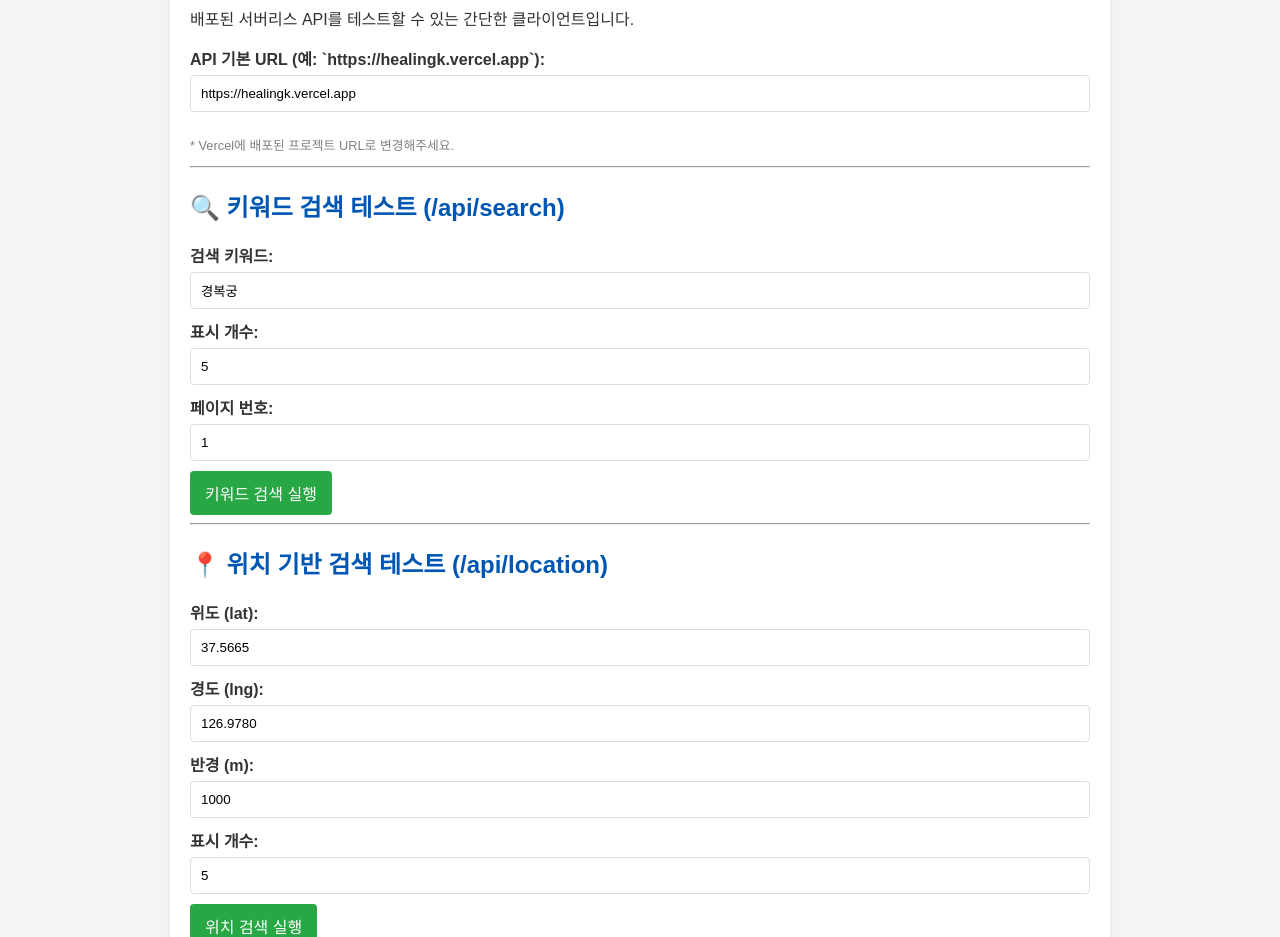
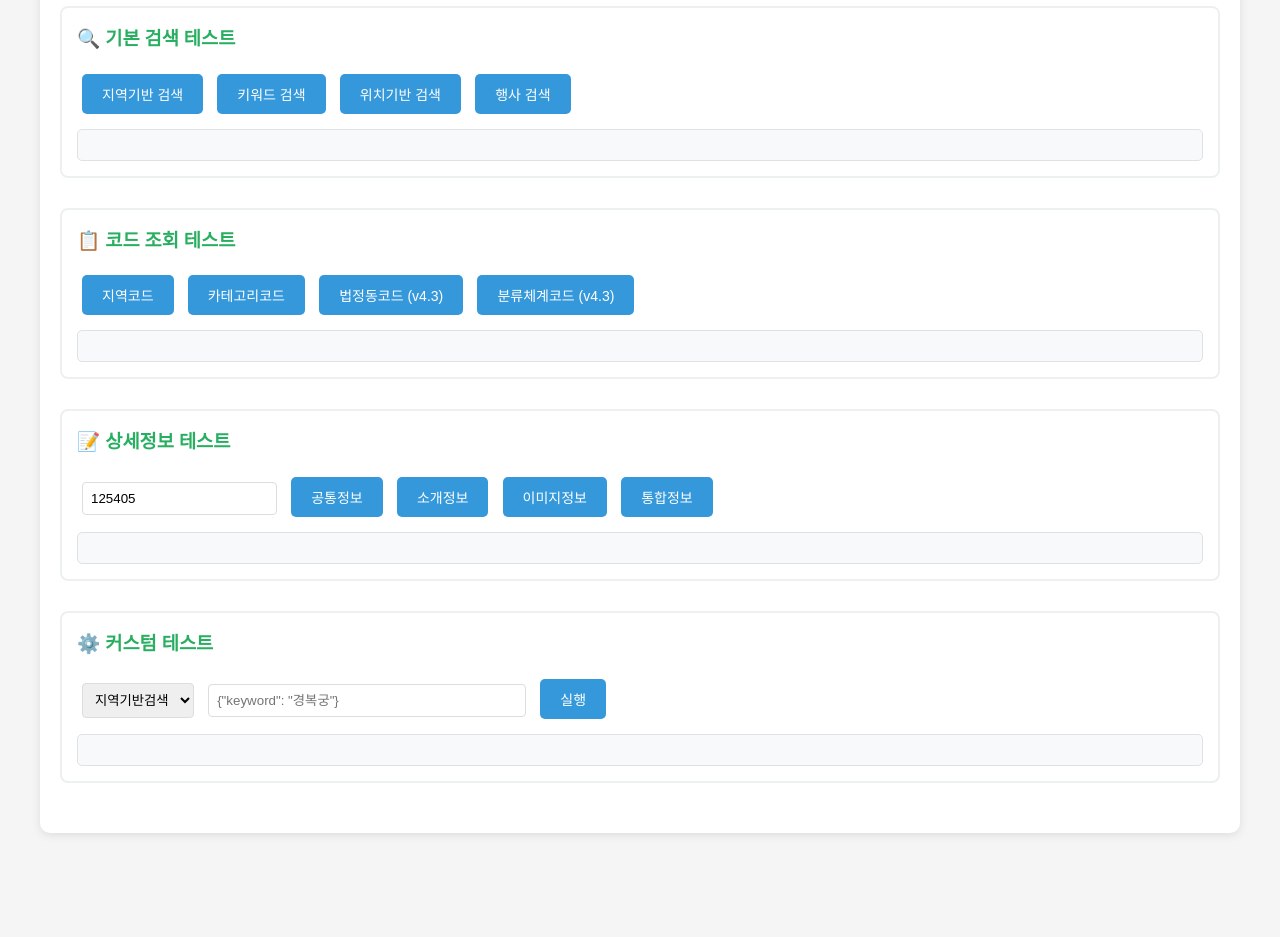
Before and after one commit to healingmart/healingk, a website: page test.html in a window 1280 px wide. Shown: the part 123-1060 px from the top of the page. After the commit the page ends 996 px from the top, so only its background shows below. Drawn offline with Linux system fonts and the light colour scheme.

Commit message:
Update test.html

```diff
--- a/test.html
+++ b/test.html
@@ -3,168 +3,349 @@
 <head>
     <meta charset="UTF-8">
     <meta name="viewport" content="width=device-width, initial-scale=1.0">
-    <title>관광 API 테스트 클라이언트</title>
+    <title>TourAPI 4.0 테스트</title>
     <style>
-        body { font-family: Arial, sans-serif; margin: 20px; background-color: #f4f4f4; color: #333; }
-        .container { max-width: 900px; margin: auto; background: #fff; padding: 20px; border-radius: 8px; box-shadow: 0 2px 4px rgba(0,0,0,0.1); }
-        h1, h2 { color: #0056b3; }
-        label { display: block; margin-bottom: 5px; font-weight: bold; }
-        input[type="text"], input[type="number"] { width: calc(100% - 22px); padding: 10px; margin-bottom: 10px; border: 1px solid #ddd; border-radius: 4px; }
-        button { background-color: #28a745; color: white; padding: 10px 15px; border: none; border-radius: 4px; cursor: pointer; font-size: 16px; margin-right: 10px; }
-        button:hover { background-color: #218838; }
-        pre { background-color: #eee; padding: 15px; border-radius: 4px; overflow-x: auto; white-space: pre-wrap; word-wrap: break-word; }
-        .result-section { margin-top: 20px; border-top: 1px solid #eee; padding-top: 20px; }
-        .error { color: #dc3545; font-weight: bold; }
-        .loading { color: #007bff; }
+        body {
+            font-family: 'Segoe UI', Tahoma, Geneva, Verdana, sans-serif;
+            max-width: 1200px;
+            margin: 0 auto;
+            padding: 20px;
+            background-color: #f5f5f5;
+        }
+        .container {
+            background: white;
+            padding: 20px;
+            border-radius: 10px;
+            box-shadow: 0 2px 10px rgba(0,0,0,0.1);
+            margin-bottom: 20px;
+        }
+        h1 {
+            color: #2c3e50;
+            text-align: center;
+        }
+        .test-section {
+            margin-bottom: 30px;
+            padding: 15px;
+            border: 2px solid #ecf0f1;
+            border-radius: 8px;
+        }
+        .test-section h3 {
+            color: #27ae60;
+            margin-top: 0;
+        }
+        button {
+            background: #3498db;
+            color: white;
+            border: none;
+            padding: 10px 20px;
+            border-radius: 5px;
+            cursor: pointer;
+            margin: 5px;
+            font-size: 14px;
+        }
+        button:hover {
+            background: #2980b9;
+        }
+        .result {
+            background: #f8f9fa;
+            border: 1px solid #dee2e6;
+            border-radius: 5px;
+            padding: 15px;
+            margin-top: 10px;
+            max-height: 400px;
+            overflow-y: auto;
+            white-space: pre-wrap;
+            font-family: 'Courier New', monospace;
+            font-size: 12px;
+        }
+        .loading {
+            color: #f39c12;
+            font-weight: bold;
+        }
+        .error {
+            color: #e74c3c;
+            font-weight: bold;
+        }
+        .success {
+            color: #27ae60;
+            font-weight: bold;
+        }
+        input, select {
+            padding: 8px;
+            margin: 5px;
+            border: 1px solid #ddd;
+            border-radius: 4px;
+        }
     </style>
 </head>
 <body>
     <div class="container">
-        <h1>관광 API 테스트 클라이언트</h1>
-        <p>배포된 서버리스 API를 테스트할 수 있는 간단한 클라이언트입니다.</p>
+        <h1>🏛️ TourAPI 4.0 테스트 페이지</h1>
 
-        <div>
-            <label for="apiBaseUrl">API 기본 URL (예: `https://healingk.vercel.app`):</label>
-            <input type="text" id="apiBaseUrl" value="https://healingk.vercel.app">
-            <p style="font-size: 0.8em; color: gray;">* Vercel에 배포된 프로젝트 URL로 변경해주세요.</p>
+        <!-- 기본 검색 테스트 -->
+        <div class="test-section">
+            <h3>🔍 기본 검색 테스트</h3>
+            <button onclick="testAreaBasedList()">지역기반 검색</button>
+            <button onclick="testKeywordSearch()">키워드 검색</button>
+            <button onclick="testLocationBased()">위치기반 검색</button>
+            <button onclick="testFestivalSearch()">행사 검색</button>
+            <div id="search-result" class="result"></div>
         </div>
 
-        <hr>
-
-        <h2>🔍 키워드 검색 테스트 (/api/search)</h2>
-        <div>
-            <label for="keywordQuery">검색 키워드:</label>
-            <input type="text" id="keywordQuery" value="경복궁">
-        </div>
-        <div>
-            <label for="keywordNumOfRows">표시 개수:</label>
-            <input type="number" id="keywordNumOfRows" value="5">
-        </div>
-        <div>
-            <label for="keywordPageNo">페이지 번호:</label>
-            <input type="number" id="keywordPageNo" value="1">
-        </div>
-        <div>
-            <button onclick="searchByKeyword()">키워드 검색 실행</button>
+        <!-- 코드 조회 테스트 -->
+        <div class="test-section">
+            <h3>📋 코드 조회 테스트</h3>
+            <button onclick="testAreaCode()">지역코드</button>
+            <button onclick="testCategoryCode()">카테고리코드</button>
+            <button onclick="testLdongCode()">법정동코드 (v4.3)</button>
+            <button onclick="testLclsSystmCode()">분류체계코드 (v4.3)</button>
+            <div id="code-result" class="result"></div>
         </div>
 
-        <hr>
-
-        <h2>📍 위치 기반 검색 테스트 (/api/location)</h2>
-        <div>
-            <label for="locationLat">위도 (lat):</label>
-            <input type="text" id="locationLat" value="37.5665">
-        </div>
-        <div>
-            <label for="locationLng">경도 (lng):</label>
-            <input type="text" id="locationLng" value="126.9780">
-        </div>
-        <div>
-            <label for="locationRadius">반경 (m):</label>
-            <input type="number" id="locationRadius" value="1000">
-        </div>
-        <div>
-            <label for="locationNumOfRows">표시 개수:</label>
-            <input type="number" id="locationNumOfRows" value="5">
-        </div>
-        <div>
-            <button onclick="searchByLocation()">위치 검색 실행</button>
+        <!-- 상세정보 테스트 -->
+        <div class="test-section">
+            <h3>📝 상세정보 테스트</h3>
+            <input type="text" id="contentId" placeholder="콘텐츠 ID (예: 125405)" value="125405">
+            <button onclick="testDetailCommon()">공통정보</button>
+            <button onclick="testDetailIntro()">소개정보</button>
+            <button onclick="testDetailImage()">이미지정보</button>
+            <button onclick="testGetAllData()">통합정보</button>
+            <div id="detail-result" class="result"></div>
         </div>
 
-        <hr>
-
-        <h2>💡 기타 엔드포인트</h2>
-        <div>
-            <button onclick="callHealthCheck()">헬스 체크 (/health)</button>
-            <button onclick="callApiDocs()">API 문서 (/api/docs)</button>
-            <button onclick="callApiStats()">서비스 통계 (/api/stats)</button>
-        </div>
-
-        <div class="result-section">
-            <h2>결과:</h2>
-            <p id="statusMessage" class="loading"></p>
-            <pre id="apiResult"></pre>
+        <!-- 커스텀 테스트 -->
+        <div class="test-section">
+            <h3>⚙️ 커스텀 테스트</h3>
+            <select id="operation">
+                <option value="search">지역기반검색</option>
+                <option value="searchKeyword">키워드검색</option>
+                <option value="locationBasedList">위치기반검색</option>
+                <option value="detailCommon">공통정보</option>
+            </select>
+            <input type="text" id="customParams" placeholder='{"keyword": "경복궁"}' style="width: 300px;">
+            <button onclick="testCustom()">실행</button>
+            <div id="custom-result" class="result"></div>
         </div>
     </div>
 
     <script>
-        async function callApi(endpoint, params = {}) {
-            const apiBaseUrl = document.getElementById('apiBaseUrl').value.trim();
-            if (!apiBaseUrl) {
-                displayResult(null, new Error('API 기본 URL을 입력해주세요.'));
-                return;
-            }
+        const API_BASE = '/api/tourism';
 
-            const url = new URL(`${apiBaseUrl}${endpoint}`);
-            for (const key in params) {
-                if (params[key] !== null && params[key] !== undefined && params[key] !== '') {
-                    url.searchParams.append(key, params[key]);
-                }
-            }
+        async function callAPI(operation, params = {}) {
+            try {
+                const body = { operation, ...params };
+                console.log('🚀 API 요청:', body);
 
-            document.getElementById('statusMessage').textContent = `요청 중: ${url.href}`;
-            document.getElementById('apiResult').textContent = '로딩 중...';
+                const response = await fetch(API_BASE, {
+                    method: 'POST',
+                    headers: {
+                        'Content-Type': 'application/json',
+                    },
+                    body: JSON.stringify(body)
+                });
 
-            try {
-                const response = await fetch(url);
                 const data = await response.json();
-                displayResult(data);
+                return data;
             } catch (error) {
-                displayResult(null, error);
+                console.error('❌ API 오류:', error);
+                throw error;
             }
         }
 
-        function displayResult(data, error = null) {
-            const statusMessage = document.getElementById('statusMessage');
-            const apiResult = document.getElementById('apiResult');
+        function displayResult(elementId, data) {
+            const element = document.getElementById(elementId);
+            element.innerHTML = JSON.stringify(data, null, 2);
 
-            if (error) {
-                statusMessage.textContent = `오류 발생: ${error.message}`;
-                statusMessage.className = 'error';
-                apiResult.textContent = JSON.stringify({ error: error.message, stack: error.stack }, null, 2);
+            if (data.success) {
+                element.className = 'result success';
             } else {
-                statusMessage.textContent = '요청 성공!';
-                statusMessage.className = '';
-                apiResult.textContent = JSON.stringify(data, null, 2);
+                element.className = 'result error';
             }
         }
 
-        // --- 각 버튼에 연결될 함수 ---
-
-        async function searchByKeyword() {
-            const query = document.getElementById('keywordQuery').value;
-            const numOfRows = document.getElementById('keywordNumOfRows').value;
-            const pageNo = document.getElementById('keywordPageNo').value;
-
-            await callApi('/api/search', { query, numOfRows, pageNo });
+        function showLoading(elementId) {
+            const element = document.getElementById(elementId);
+            element.innerHTML = '⏳ 로딩 중...';
+            element.className = 'result loading';
         }
 
-        async function searchByLocation() {
-            const lat = document.getElementById('locationLat').value;
-            const lng = document.getElementById('locationLng').value;
-            const radius = document.getElementById('locationRadius').value;
-            const numOfRows = document.getElementById('locationNumOfRows').value;
-
-            await callApi('/api/location', { lat, lng, radius, numOfRows });
+        // 테스트 함수들
+        async function testAreaBasedList() {
+            showLoading('search-result');
+            try {
+                const result = await callAPI('areaBasedList', {
+                    areaCode: '1',
+                    contentTypeId: '12',
+                    numOfRows: '5'
+                });
+                displayResult('search-result', result);
+            } catch (error) {
+                displayResult('search-result', { error: error.message });
+            }
         }
 
-        async function callHealthCheck() {
-            await callApi('/health');
+        async function testKeywordSearch() {
+            showLoading('search-result');
+            try {
+                const result = await callAPI('searchKeyword', {
+                    keyword: '경복궁',
+                    numOfRows: '5'
+                });
+                displayResult('search-result', result);
+            } catch (error) {
+                displayResult('search-result', { error: error.message });
+            }
         }
 
-        async function callApiDocs() {
-            await callApi('/api/docs');
+        async function testLocationBased() {
+            showLoading('search-result');
+            try {
+                const result = await callAPI('locationBasedList', {
+                    mapX: '126.9784147',
+                    mapY: '37.5666805',
+                    radius: '1000',
+                    numOfRows: '5'
+                });
+                displayResult('search-result', result);
+            } catch (error) {
+                displayResult('search-result', { error: error.message });
+            }
         }
 
-        async function callApiStats() {
-            await callApi('/api/stats');
+        async function testFestivalSearch() {
+            showLoading('search-result');
+            try {
+                const today = new Date();
+                const startDate = today.toISOString().slice(0, 10).replace(/-/g, '');
+
+                const result = await callAPI('searchFestival', {
+                    eventStartDate: startDate,
+                    numOfRows: '5'
+                });
+                displayResult('search-result', result);
+            } catch (error) {
+                displayResult('search-result', { error: error.message });
+            }
         }
 
-        // 초기 URL 설정 (Vercel 배포 후 실제 URL로 변경 필요)
-        document.addEventListener('DOMContentLoaded', () => {
-            const defaultVercelUrl = 'https://healingk.vercel.app'; // 여기에 실제 Vercel URL을 넣으세요.
-            document.getElementById('apiBaseUrl').value = defaultVercelUrl;
-        });
+        async function testAreaCode() {
+            showLoading('code-result');
+            try {
+                const result = await callAPI('areaCode', {
+                    numOfRows: '20'
+                });
+                displayResult('code-result', result);
+            } catch (error) {
+                displayResult('code-result', { error: error.message });
+            }
+        }
+
+        async function testCategoryCode() {
+            showLoading('code-result');
+            try {
+                const result = await callAPI('categoryCode', {
+                    contentTypeId: '12',
+                    numOfRows: '10'
+                });
+                displayResult('code-result', result);
+            } catch (error) {
+                displayResult('code-result', { error: error.message });
+            }
+        }
+
+        async function testLdongCode() {
+            showLoading('code-result');
+            try {
+                const result = await callAPI('ldongCode', {
+                    lDongRegnCd: '11',
+                    numOfRows: '10'
+                });
+                displayResult('code-result', result);
+            } catch (error) {
+                displayResult('code-result', { error: error.message });
+            }
+        }
+
+        async function testLclsSystmCode() {
+            showLoading('code-result');
+            try {
+                const result = await callAPI('lclsSystmCode', {
+                    lclsSystmListYn: 'N',
+                    numOfRows: '10'
+                });
+                displayResult('code-result', result);
+            } catch (error) {
+                displayResult('code-result', { error: error.message });
+            }
+        }
+
+        async function testDetailCommon() {
+            showLoading('detail-result');
+            try {
+                const contentId = document.getElementById('contentId').value;
+                const result = await callAPI('detailCommon', {
+                    contentId: contentId
+                });
+                displayResult('detail-result', result);
+            } catch (error) {
+                displayResult('detail-result', { error: error.message });
+            }
+        }
+
+        async function testDetailIntro() {
+            showLoading('detail-result');
+            try {
+                const contentId = document.getElementById('contentId').value;
+                const result = await callAPI('detailIntro', {
+                    contentId: contentId,
+                    contentTypeId: '12'
+                });
+                displayResult('detail-result', result);
+            } catch (error) {
+                displayResult('detail-result', { error: error.message });
+            }
+        }
+
+        async function testDetailImage() {
+            showLoading('detail-result');
+            try {
+                const contentId = document.getElementById('contentId').value;
+                const result = await callAPI('detailImage', {
+                    contentId: contentId
+                });
+                displayResult('detail-result', result);
+            } catch (error) {
+                displayResult('detail-result', { error: error.message });
+            }
+        }
+
+        async function testGetAllData() {
+            showLoading('detail-result');
+            try {
+                const contentId = document.getElementById('contentId').value;
+                const result = await callAPI('getAllData', {
+                    contentId: contentId,
+                    includeImages: 'true'
+                });
+                displayResult('detail-result', result);
+            } catch (error) {
+                displayResult('detail-result', { error: error.message });
+            }
+        }
+
+        async function testCustom() {
+            showLoading('custom-result');
+            try {
+                const operation = document.getElementById('operation').value;
+                const paramsStr = document.getElementById('customParams').value;
+                const params = paramsStr ? JSON.parse(paramsStr) : {};
+
+                const result = await callAPI(operation, params);
+                displayResult('custom-result', result);
+            } catch (error) {
+                displayResult('custom-result', { error: error.message });
+            }
+        }
     </script>
 </body>
 </html>
```
